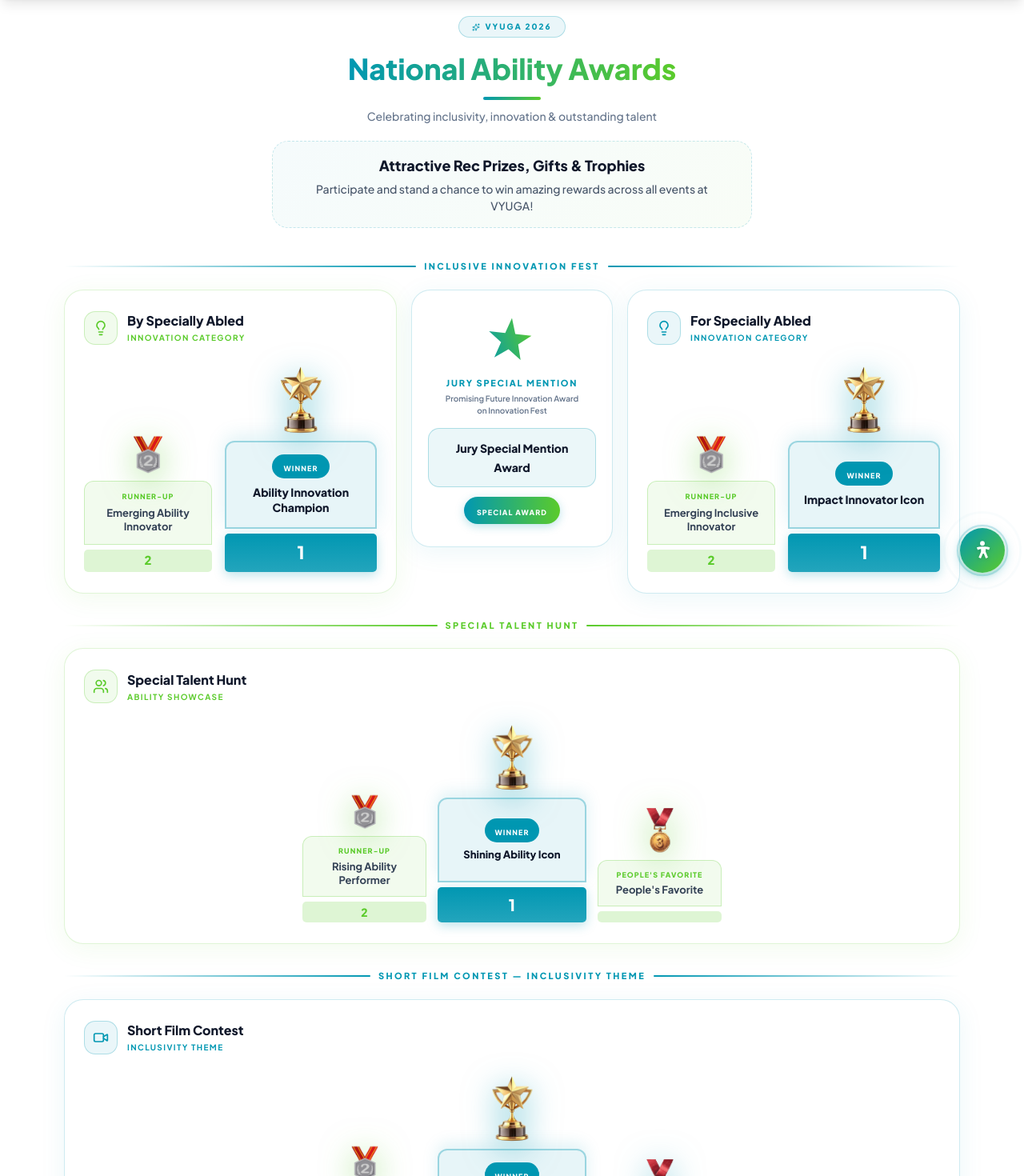
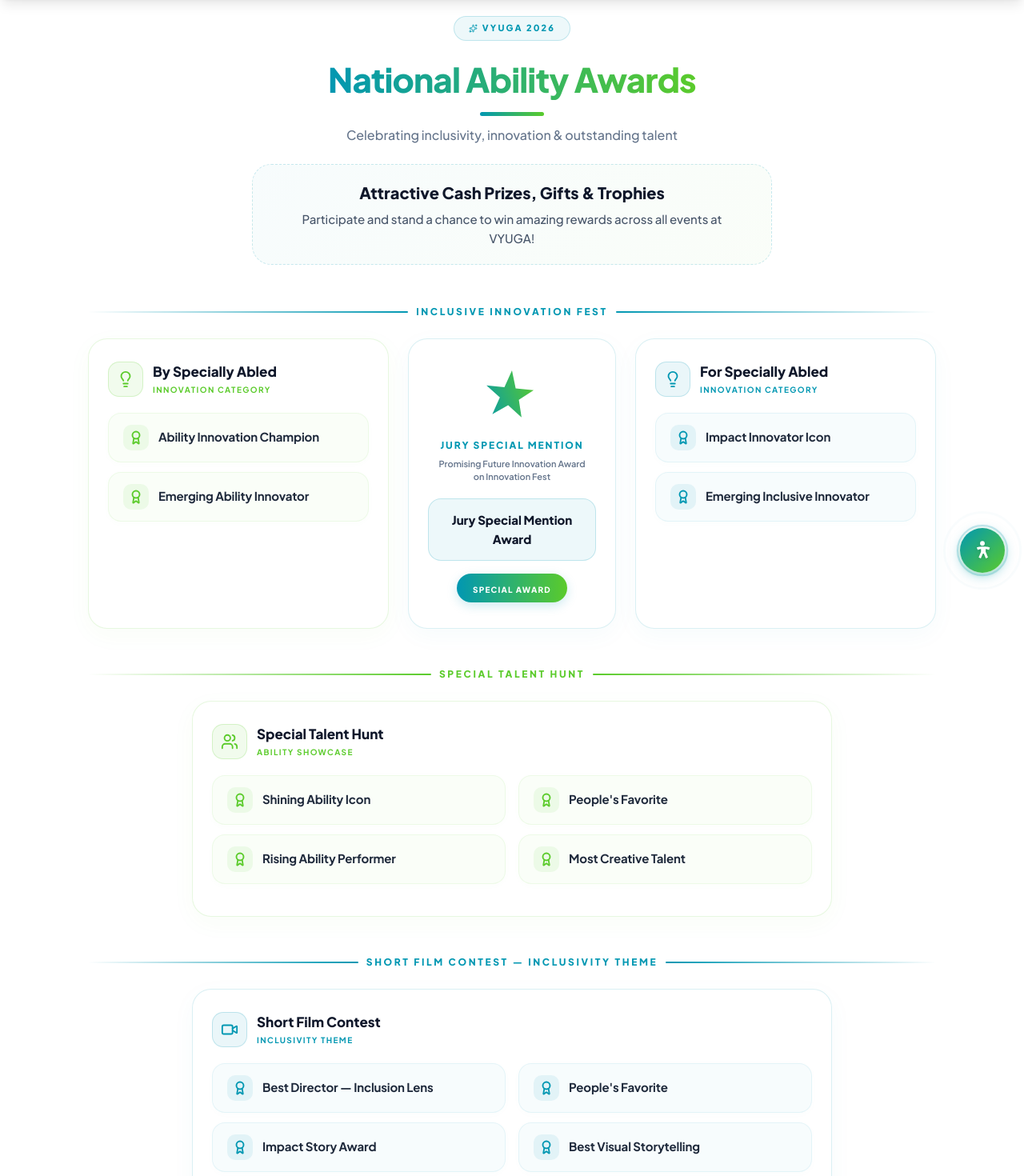
Before and after one commit to Mithunp123/Vyuga, a React (Vite) app in the folder frontend/: page /awards in a window 1280 px wide. Shown: the part 60-1530 px from the top of the page at 80% size. Built offline with nearby package versions, Linux system fonts and the light colour scheme; a web font is replaced by a local one.

Commit message:
awards page

```diff
--- a/frontend/src/pages/AwardsPage.jsx
+++ b/frontend/src/pages/AwardsPage.jsx
@@ -2,59 +2,41 @@ import React from 'react';
 import { motion } from 'framer-motion';
 import { Lightbulb, Users, Video, Sparkles, Award } from 'lucide-react';
 import Navbar from '../components/Navbar.jsx';
-import trophy1 from '../assets/images/tropy1.png';
-import trophy2 from '../assets/images/tropy2.png';
-import trophy3 from '../assets/images/tropy3.png';
 
 const CYAN = '#0197B2';
 const LIME = '#5BCB2B';
-const GOLD = '#F59E0B';
-const SILVER = '#94A3B8';
-const CYAN_LIGHT = '#e0f6fa';
-const LIME_LIGHT = '#e8f9de';
 
-/* Animated trophy image */
-function TrophyImg({ src, size = 90, delay = 0, shadowColor = CYAN }) {
+/* Award list item */
+function AwardItem({ name, accent }) {
   return (
-    <motion.img
-      src={src}
-      alt="trophy"
-      width={size}
-      height={size}
-      style={{ objectFit: 'contain', filter: `drop-shadow(0 8px 20px ${shadowColor}88)` }}
-      animate={{ y: [0, -10, 0] }}
-      transition={{ duration: 2.8, repeat: Infinity, ease: 'easeInOut', delay }}
-    />
-  );
-}
-
-/* Silver Medal SVG */
-function SilverMedal({ size = 52 }) {
-  return (
-    <motion.div animate={{ rotate: [-5, 5, -5] }} transition={{ duration: 3, repeat: Infinity, ease: 'easeInOut' }}
-      style={{ filter: `drop-shadow(0 4px 10px ${SILVER}66)` }}>
-      <svg width={size} height={size} viewBox="0 0 64 64" fill="none">
-        <defs><linearGradient id="sG2" x1="0" y1="0" x2="1" y2="1">
-          <stop offset="0%" stopColor="#E2E8F0" /><stop offset="50%" stopColor="#94A3B8" /><stop offset="100%" stopColor="#64748B" />
-        </linearGradient></defs>
-        <line x1="28" y1="4" x2="22" y2="24" stroke="#94A3B8" strokeWidth="4" strokeLinecap="round" />
-        <line x1="36" y1="4" x2="42" y2="24" stroke="#94A3B8" strokeWidth="4" strokeLinecap="round" />
-        <circle cx="32" cy="40" r="18" fill="url(#sG2)" />
-        <motion.circle cx="32" cy="40" r="11" fill="white" opacity="0.15" animate={{ r: [10, 13, 10] }} transition={{ duration: 2, repeat: Infinity }} />
-        <text x="32" y="46" textAnchor="middle" fontSize="15" fontWeight="bold" fill="white" fontFamily="sans-serif">2</text>
-      </svg>
-    </motion.div>
-  );
-}
-
-/* Heart / People's Favorite */
-function FavHeart({ size = 46, color = CYAN }) {
-  return (
-    <motion.div animate={{ scale: [1, 1.2, 1] }} transition={{ duration: 1.8, repeat: Infinity }}>
-      <svg width={size} height={size} viewBox="0 0 64 64" fill="none">
-        <path d="M32 54C32 54 8 38 8 22C8 14 14 8 22 10C26 11 30 14 32 18C34 14 38 11 42 10C50 8 56 14 56 22C56 38 32 54 32 54Z" fill={color} />
-        <path d="M22 24 Q28 18 34 24" stroke="white" strokeWidth="2.5" strokeLinecap="round" opacity="0.5" />
-      </svg>
+    <motion.div
+      whileHover={{ x: 4, background: `${accent}0d` }}
+      style={{
+        display: 'flex',
+        alignItems: 'center',
+        gap: 12,
+        padding: '14px 18px',
+        borderRadius: 16,
+        background: `${accent}08`,
+        border: `1.2px solid ${accent}15`,
+        marginBottom: 12,
+        boxShadow: `0 2px 8px ${accent}05`
+      }}
+    >
+      <div style={{
+        width: 32,
+        height: 32,
+        borderRadius: 10,
+        background: `${accent}15`,
+        display: 'flex',
+        alignItems: 'center',
+        justifyContent: 'center',
+        color: accent,
+        flexShrink: 0
+      }}>
+        <Award size={18} strokeWidth={2.5} />
+      </div>
+      <span style={{ fontSize: 15, fontWeight: 700, color: '#1e293b', letterSpacing: '-0.01em' }}>{name}</span>
     </motion.div>
   );
 }
@@ -73,89 +55,13 @@ function SpinningStar({ size = 52 }) {
   );
 }
 
-/* Podium 2 slots: runner-up left, winner center */
-function Podium2({ winner, runnerUp }) {
-  return (
-    <div style={{ display: 'flex', alignItems: 'flex-end', justifyContent: 'center', gap: 16, paddingTop: 8 }}>
-      {/* Runner-up */}
-      <div style={{ display: 'flex', flexDirection: 'column', alignItems: 'center', gap: 6, width: 160 }}>
-        <TrophyImg src={trophy2} size={70} delay={0.2} shadowColor={LIME} />
-        <div style={{ width: '100%', padding: '10px', borderRadius: '12px 12px 0 0', background: `${LIME}14`, border: `1.5px solid ${LIME}44`, textAlign: 'center', minHeight: 80, display: 'flex', flexDirection: 'column', alignItems: 'center', justifyContent: 'center', gap: 5 }}>
-          <span style={{ fontSize: 9, fontWeight: 800, textTransform: 'uppercase', letterSpacing: '0.12em', color: LIME }}>Runner-up</span>
-          <span style={{ fontSize: 13, fontWeight: 700, color: '#334155', lineHeight: 1.3 }}>{runnerUp}</span>
-        </div>
-        <div style={{ width: '100%', height: 28, background: `${LIME}33`, borderRadius: 5, display: 'flex', alignItems: 'center', justifyContent: 'center' }}>
-          <span style={{ fontSize: 15, fontWeight: 900, color: LIME }}>2</span>
-        </div>
-      </div>
-
-      {/* Winner */}
-      <div style={{ display: 'flex', flexDirection: 'column', alignItems: 'center', gap: 6, width: 190 }}>
-        <TrophyImg src={trophy1} size={90} delay={0} shadowColor={CYAN} />
-        <div style={{ width: '100%', padding: '14px 10px', borderRadius: '12px 12px 0 0', background: `${CYAN}18`, border: `2px solid ${CYAN}55`, textAlign: 'center', minHeight: 110, display: 'flex', flexDirection: 'column', alignItems: 'center', justifyContent: 'center', gap: 8, boxShadow: `0 -6px 24px ${CYAN}22` }}>
-          <div style={{ padding: '3px 14px', borderRadius: 999, background: CYAN }}>
-            <span style={{ fontSize: 9, fontWeight: 900, textTransform: 'uppercase', letterSpacing: '0.12em', color: '#fff' }}>Winner</span>
-          </div>
-          <span style={{ fontSize: 14, fontWeight: 800, color: '#0f172a', lineHeight: 1.3 }}>{winner}</span>
-        </div>
-        <div style={{ width: '100%', height: 48, background: `linear-gradient(to bottom, ${CYAN}, ${CYAN}dd)`, borderRadius: 5, display: 'flex', alignItems: 'center', justifyContent: 'center', boxShadow: `0 4px 14px ${CYAN}44` }}>
-          <span style={{ fontSize: 22, fontWeight: 900, color: '#fff' }}>1</span>
-        </div>
-      </div>
-    </div>
-  );
-}
-
-/* Podium 3 slots: runner-up left, winner center, favorite right */
-function Podium3({ winner, runnerUp, favorite, accent }) {
-  return (
-    <div style={{ display: 'flex', alignItems: 'flex-end', justifyContent: 'center', gap: 14, paddingTop: 8 }}>
-      {/* Runner-up */}
-      <div style={{ display: 'flex', flexDirection: 'column', alignItems: 'center', gap: 6, width: 155 }}>
-        <TrophyImg src={trophy2} size={64} delay={0.2} shadowColor={LIME} />
-        <div style={{ width: '100%', padding: '10px', borderRadius: '12px 12px 0 0', background: `${LIME}14`, border: `1.5px solid ${LIME}44`, textAlign: 'center', minHeight: 76, display: 'flex', flexDirection: 'column', alignItems: 'center', justifyContent: 'center', gap: 4 }}>
-          <span style={{ fontSize: 9, fontWeight: 800, textTransform: 'uppercase', letterSpacing: '0.12em', color: LIME }}>Runner-up</span>
-          <span style={{ fontSize: 13, fontWeight: 700, color: '#334155', lineHeight: 1.3 }}>{runnerUp}</span>
-        </div>
-        <div style={{ width: '100%', height: 26, background: `${LIME}33`, borderRadius: 5, display: 'flex', alignItems: 'center', justifyContent: 'center' }}>
-          <span style={{ fontSize: 14, fontWeight: 900, color: LIME }}>2</span>
-        </div>
-      </div>
-
-      {/* Winner */}
-      <div style={{ display: 'flex', flexDirection: 'column', alignItems: 'center', gap: 6, width: 186 }}>
-        <TrophyImg src={trophy1} size={88} delay={0} shadowColor={CYAN} />
-        <div style={{ width: '100%', padding: '12px 10px', borderRadius: '12px 12px 0 0', background: `${CYAN}18`, border: `2px solid ${CYAN}55`, textAlign: 'center', minHeight: 106, display: 'flex', flexDirection: 'column', alignItems: 'center', justifyContent: 'center', gap: 7, boxShadow: `0 -6px 20px ${CYAN}22` }}>
-          <div style={{ padding: '3px 12px', borderRadius: 999, background: CYAN }}>
-            <span style={{ fontSize: 9, fontWeight: 900, textTransform: 'uppercase', letterSpacing: '0.12em', color: '#fff' }}>Winner</span>
-          </div>
-          <span style={{ fontSize: 13, fontWeight: 800, color: '#0f172a', lineHeight: 1.3 }}>{winner}</span>
-        </div>
-        <div style={{ width: '100%', height: 44, background: `linear-gradient(to bottom, ${CYAN}, ${CYAN}dd)`, borderRadius: 5, display: 'flex', alignItems: 'center', justifyContent: 'center', boxShadow: `0 4px 14px ${CYAN}44` }}>
-          <span style={{ fontSize: 20, fontWeight: 900, color: '#fff' }}>1</span>
-        </div>
-      </div>
-
-      {/* Favorite */}
-      <div style={{ display: 'flex', flexDirection: 'column', alignItems: 'center', gap: 6, width: 155 }}>
-        <TrophyImg src={trophy3} size={58} delay={0.4} shadowColor={accent} />
-        <div style={{ width: '100%', padding: '10px', borderRadius: '12px 12px 0 0', background: `${accent}14`, border: `1.5px solid ${accent}44`, textAlign: 'center', minHeight: 58, display: 'flex', flexDirection: 'column', alignItems: 'center', justifyContent: 'center', gap: 4 }}>
-          <span style={{ fontSize: 9, fontWeight: 800, textTransform: 'uppercase', letterSpacing: '0.12em', color: accent }}>People's Favorite</span>
-          <span style={{ fontSize: 13, fontWeight: 700, color: '#334155', lineHeight: 1.3 }}>{favorite}</span>
-        </div>
-        <div style={{ width: '100%', height: 14, background: `${accent}33`, borderRadius: 5 }} />
-      </div>
-    </div>
-  );
-}
-
 /* Section header */
 function SectionHeader({ label, sublabel, icon, accent }) {
   return (
-    <div style={{ display: 'flex', alignItems: 'center', gap: 12, marginBottom: 16 }}>
-      <div style={{ width: 42, height: 42, borderRadius: 14, background: `${accent}15`, border: `1.5px solid ${accent}44`, display: 'flex', alignItems: 'center', justifyContent: 'center', flexShrink: 0 }}>{icon}</div>
+    <div style={{ display: 'flex', alignItems: 'center', gap: 12, marginBottom: 20 }}>
+      <div style={{ width: 44, height: 44, borderRadius: 14, background: `${accent}15`, border: `1.5px solid ${accent}33`, display: 'flex', alignItems: 'center', justifyContent: 'center', flexShrink: 0 }}>{icon}</div>
       <div>
-        <p style={{ fontSize: 16, fontWeight: 800, color: '#0f172a', margin: 0 }}>{label}</p>
+        <p style={{ fontSize: 17, fontWeight: 800, color: '#0f172a', margin: 0 }}>{label}</p>
         {sublabel && <p style={{ fontSize: 10, color: accent, fontWeight: 700, textTransform: 'uppercase', letterSpacing: '0.14em', margin: '2px 0 0' }}>{sublabel}</p>}
       </div>
     </div>
@@ -167,7 +73,7 @@ function AwardCard({ accent, children, style = {} }) {
   return (
     <motion.div
       initial={{ opacity: 0, y: 24 }} whileInView={{ opacity: 1, y: 0 }} viewport={{ once: true, amount: 0.2 }} transition={{ duration: 0.55 }}
-      style={{ background: '#fff', borderRadius: 24, border: `1.5px solid ${accent}30`, boxShadow: `0 6px 32px ${accent}14`, padding: '26px 24px', ...style }}
+      style={{ background: '#fff', borderRadius: 24, border: `1.5px solid ${accent}25`, boxShadow: `0 8px 30px ${accent}0a`, padding: '28px 24px', ...style }}
     >
       {children}
     </motion.div>
@@ -177,9 +83,9 @@ function AwardCard({ accent, children, style = {} }) {
 /* Divider label */
 function Divider({ label, accent }) {
   return (
-    <div style={{ display: 'flex', alignItems: 'center', gap: 10, margin: '32px 0 20px' }}>
+    <div style={{ display: 'flex', alignItems: 'center', gap: 10, margin: '48px 0 24px' }}>
       <div style={{ height: 2, flex: 1, background: `linear-gradient(90deg, transparent, ${accent})`, borderRadius: 999 }} />
-      <span style={{ fontSize: 11, fontWeight: 900, textTransform: 'uppercase', letterSpacing: '0.22em', color: accent, whiteSpace: 'nowrap' }}>{label}</span>
+      <span style={{ fontSize: 12, fontWeight: 900, textTransform: 'uppercase', letterSpacing: '0.22em', color: accent, whiteSpace: 'nowrap' }}>{label}</span>
       <div style={{ height: 2, flex: 1, background: `linear-gradient(90deg, ${accent}, transparent)`, borderRadius: 999 }} />
     </div>
   );
@@ -190,36 +96,36 @@ export default function AwardsPage() {
     <div style={{ background: '#ffffff', minHeight: '100vh' }}>
       <Navbar />
 
-      <div style={{ paddingTop: 80, maxWidth: 1160, margin: '0 auto', padding: '80px 20px 48px' }}>
+      <div style={{ paddingTop: 80, maxWidth: 1100, margin: '0 auto', padding: '80px 20px 60px' }}>
 
         {/* Page title */}
-        <motion.div initial={{ opacity: 0, y: -16 }} animate={{ opacity: 1, y: 0 }} style={{ textAlign: 'center', marginBottom: 40 }}>
-          <div style={{ display: 'inline-flex', alignItems: 'center', gap: 6, padding: '5px 16px', borderRadius: 999, background: `${CYAN}15`, border: `1px solid ${CYAN}44`, color: CYAN, fontSize: 10, fontWeight: 800, letterSpacing: '0.2em', textTransform: 'uppercase', marginBottom: 12 }}>
-            <Sparkles size={10} /> Vyuga 2026
+        <motion.div initial={{ opacity: 0, y: -16 }} animate={{ opacity: 1, y: 0 }} style={{ textAlign: 'center', marginBottom: 50 }}>
+          <div style={{ display: 'inline-flex', alignItems: 'center', gap: 6, padding: '6px 18px', borderRadius: 999, background: `${CYAN}12`, border: `1px solid ${CYAN}33`, color: CYAN, fontSize: 11, fontWeight: 800, letterSpacing: '0.2em', textTransform: 'uppercase', marginBottom: 16 }}>
+            <Sparkles size={11} /> Vyuga 2026
           </div>
-          <h1 style={{ fontSize: 36, fontWeight: 900, margin: '0 0 8px' }}>
+          <h1 style={{ fontSize: 42, fontWeight: 900, margin: '0 0 10px', letterSpacing: '-0.02em' }}>
             <span style={{ background: `linear-gradient(90deg, ${CYAN}, ${LIME})`, WebkitBackgroundClip: 'text', WebkitTextFillColor: 'transparent' }}>
               National Ability Awards
             </span>
           </h1>
-          <div style={{ height: 4, width: 72, background: `linear-gradient(90deg,${CYAN},${LIME})`, borderRadius: 999, margin: '0 auto 10px' }} />
-          <p style={{ color: '#64748b', fontSize: 14, margin: '0 0 20px', fontWeight: 500 }}>Celebrating inclusivity, innovation & outstanding talent</p>
+          <div style={{ height: 5, width: 80, background: `linear-gradient(90deg,${CYAN},${LIME})`, borderRadius: 999, margin: '0 auto 12px' }} />
+          <p style={{ color: '#64748b', fontSize: 16, margin: '0 0 24px', fontWeight: 500 }}>Celebrating inclusivity, innovation & outstanding talent</p>
 
           <motion.div
             initial={{ opacity: 0, scale: 0.95 }}
             animate={{ opacity: 1, scale: 1 }}
             transition={{ delay: 0.3 }}
             style={{
-              padding: '16px 32px',
-              borderRadius: 20,
-              background: `linear-gradient(135deg, ${CYAN}0a 0%, ${LIME}0a 100%)`,
+              padding: '20px 40px',
+              borderRadius: 24,
+              background: `linear-gradient(135deg, ${CYAN}08 0%, ${LIME}08 100%)`,
               border: `1.5px dashed ${CYAN}33`,
               display: 'inline-block',
-              maxWidth: '600px'
+              maxWidth: '650px'
             }}
           >
-            <p style={{ color: '#0f172a', fontSize: 18, fontWeight: 800, margin: '0 0 6px' }}>Attractive Rec Prizes, Gifts & Trophies</p>
-            <p style={{ color: '#475569', fontSize: 14, margin: 0, fontWeight: 500, lineHeight: 1.5 }}>
+            <p style={{ color: '#0f172a', fontSize: 20, fontWeight: 800, margin: '0 0 6px' }}>Attractive Cash Prizes, Gifts & Trophies</p>
+            <p style={{ color: '#475569', fontSize: 15, margin: 0, fontWeight: 500, lineHeight: 1.6 }}>
               Participate and stand a chance to win amazing rewards across all events at VYUGA!
             </p>
           </motion.div>
@@ -228,51 +134,70 @@ export default function AwardsPage() {
         {/* ── INNOVATION FEST ── */}
         <Divider label="Inclusive Innovation Fest" accent={CYAN} />
 
-        {/* 3-column: By | Jury | For */}
-        <div style={{ display: 'grid', gridTemplateColumns: '1fr auto 1fr', gap: 18, alignItems: 'start' }}>
+        <div style={{ display: 'grid', gridTemplateColumns: '1fr auto 1fr', gap: 24, alignItems: 'stretch' }}>
 
           {/* By S.A — LEFT */}
           <AwardCard accent={LIME}>
-            <SectionHeader label="By Specially Abled" sublabel="Innovation Category" icon={<Lightbulb size={20} color={LIME} />} accent={LIME} />
-            <Podium2 winner="Ability Innovation Champion" runnerUp="Emerging Ability Innovator" />
+            <SectionHeader label="By Specially Abled" sublabel="Innovation Category" icon={<Lightbulb size={22} color={LIME} />} accent={LIME} />
+            <AwardItem name="Ability Innovation Champion" accent={LIME} />
+            <AwardItem name="Emerging Ability Innovator" accent={LIME} />
           </AwardCard>
 
           {/* Jury Special Mention — CENTER */}
-          <AwardCard accent={CYAN} style={{ minWidth: 220, display: 'flex', flexDirection: 'column', alignItems: 'center', textAlign: 'center', padding: '28px 20px' }}>
-            <SpinningStar size={72} />
-            <p style={{ fontSize: 11, fontWeight: 800, color: CYAN, textTransform: 'uppercase', letterSpacing: '0.16em', margin: '8px 0 4px' }}>Jury Special Mention</p>
-            <p style={{ fontSize: 10, color: '#64748b', margin: '0 0 14px', fontWeight: 600, lineHeight: 1.5 }}>Promising Future Innovation Award<br />on Innovation Fest</p>
-            <div style={{ padding: '12px 16px', borderRadius: 14, background: `${CYAN}14`, border: `1.5px solid ${CYAN}44`, width: '100%' }}>
-              <span style={{ fontSize: 14, fontWeight: 800, color: '#0f172a' }}>Jury Special Mention Award</span>
+          <AwardCard accent={CYAN} style={{ width: 260, display: 'flex', flexDirection: 'column', alignItems: 'center', textAlign: 'center', padding: '32px 24px' }}>
+            <SpinningStar size={80} />
+            <p style={{ fontSize: 12, fontWeight: 800, color: CYAN, textTransform: 'uppercase', letterSpacing: '0.16em', margin: '12px 0 6px' }}>Jury Special Mention</p>
+            <p style={{ fontSize: 11, color: '#64748b', margin: '0 0 18px', fontWeight: 600, lineHeight: 1.5 }}>Promising Future Innovation Award<br />on Innovation Fest</p>
+            <div style={{ padding: '14px 18px', borderRadius: 16, background: `${CYAN}12`, border: `1.5px solid ${CYAN}33`, width: '100%' }}>
+              <span style={{ fontSize: 15, fontWeight: 800, color: '#0f172a' }}>Jury Special Mention Award</span>
             </div>
-            <div style={{ marginTop: 12, padding: '5px 16px', borderRadius: 999, background: `linear-gradient(90deg, ${CYAN}, ${LIME})`, boxShadow: `0 3px 12px ${CYAN}44` }}>
-              <span style={{ fontSize: 9, fontWeight: 900, color: '#fff', textTransform: 'uppercase', letterSpacing: '0.12em' }}>Special Award</span>
+            <div style={{ marginTop: 16, padding: '6px 20px', borderRadius: 999, background: `linear-gradient(90deg, ${CYAN}, ${LIME})`, boxShadow: `0 4px 14px ${CYAN}33` }}>
+              <span style={{ fontSize: 10, fontWeight: 900, color: '#fff', textTransform: 'uppercase', letterSpacing: '0.12em' }}>Special Award</span>
             </div>
           </AwardCard>
 
           {/* For S.A — RIGHT */}
           <AwardCard accent={CYAN}>
-            <SectionHeader label="For Specially Abled" sublabel="Innovation Category" icon={<Lightbulb size={20} color={CYAN} />} accent={CYAN} />
-            <Podium2 winner="Impact Innovator Icon" runnerUp="Emerging Inclusive Innovator" />
+            <SectionHeader label="For Specially Abled" sublabel="Innovation Category" icon={<Lightbulb size={22} color={CYAN} />} accent={CYAN} />
+            <AwardItem name="Impact Innovator Icon" accent={CYAN} />
+            <AwardItem name="Emerging Inclusive Innovator" accent={CYAN} />
           </AwardCard>
         </div>
 
         {/* ── SPECIAL TALENT HUNT ── */}
         <Divider label="Special Talent Hunt" accent={LIME} />
-        <AwardCard accent={LIME}>
-          <SectionHeader label="Special Talent Hunt" sublabel="Ability Showcase" icon={<Users size={20} color={LIME} />} accent={LIME} />
-          <Podium3 winner="Shining Ability Icon" runnerUp="Rising Ability Performer" favorite="People's Favorite" accent={LIME} />
+        <AwardCard accent={LIME} style={{ maxWidth: 800, margin: '0 auto' }}>
+          <SectionHeader label="Special Talent Hunt" sublabel="Ability Showcase" icon={<Users size={22} color={LIME} />} accent={LIME} />
+          <div style={{ display: 'grid', gridTemplateColumns: '1fr 1fr', gap: 16 }}>
+            <div>
+              <AwardItem name="Shining Ability Icon" accent={LIME} />
+              <AwardItem name="Rising Ability Performer" accent={LIME} />
+            </div>
+            <div>
+              <AwardItem name="People's Favorite" accent={LIME} />
+              <AwardItem name="Most Creative Talent" accent={LIME} />
+            </div>
+          </div>
         </AwardCard>
 
         {/* ── SHORT FILM CONTEST ── */}
         <Divider label="Short Film Contest — Inclusivity Theme" accent={CYAN} />
-        <AwardCard accent={CYAN}>
-          <SectionHeader label="Short Film Contest" sublabel="Inclusivity Theme" icon={<Video size={20} color={CYAN} />} accent={CYAN} />
-          <Podium3 winner="Best Director — Inclusion Lens" runnerUp="Impact Story Award" favorite="People's Favorite" accent={CYAN} />
+        <AwardCard accent={CYAN} style={{ maxWidth: 800, margin: '0 auto' }}>
+          <SectionHeader label="Short Film Contest" sublabel="Inclusivity Theme" icon={<Video size={22} color={CYAN} />} accent={CYAN} />
+          <div style={{ display: 'grid', gridTemplateColumns: '1fr 1fr', gap: 16 }}>
+            <div>
+              <AwardItem name="Best Director — Inclusion Lens" accent={CYAN} />
+              <AwardItem name="Impact Story Award" accent={CYAN} />
+            </div>
+            <div>
+              <AwardItem name="People's Favorite" accent={CYAN} />
+              <AwardItem name="Best Visual Storytelling" accent={CYAN} />
+            </div>
+          </div>
         </AwardCard>
 
-        <div style={{ textAlign: 'center', marginTop: 40 }}>
-          <p style={{ fontSize: 10, fontWeight: 800, letterSpacing: '0.3em', textTransform: 'uppercase', color: '#cbd5e1', margin: 0 }}>
+        <div style={{ textAlign: 'center', marginTop: 60 }}>
+          <p style={{ fontSize: 11, fontWeight: 800, letterSpacing: '0.3em', textTransform: 'uppercase', color: '#94a3b8', margin: 0 }}>
             Vyuga 2026 • Ability Beyond Limits
           </p>
         </div>
```
